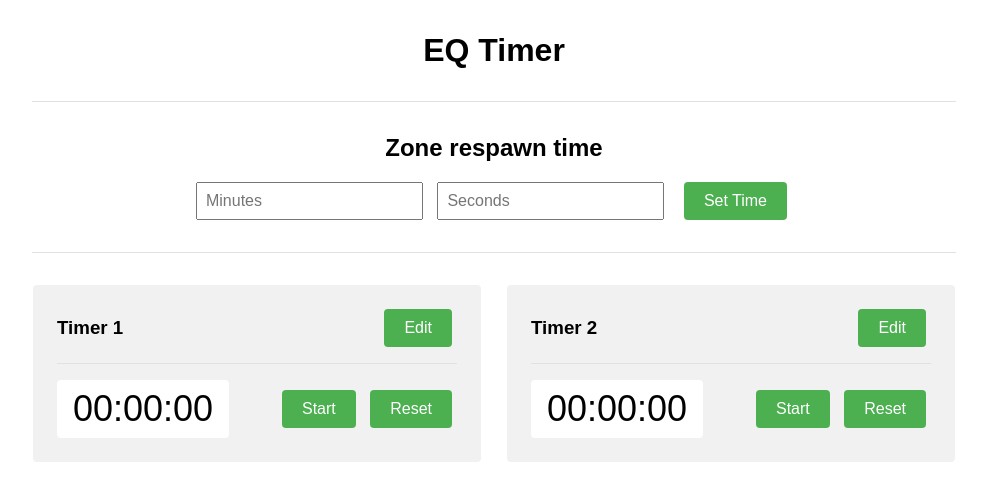
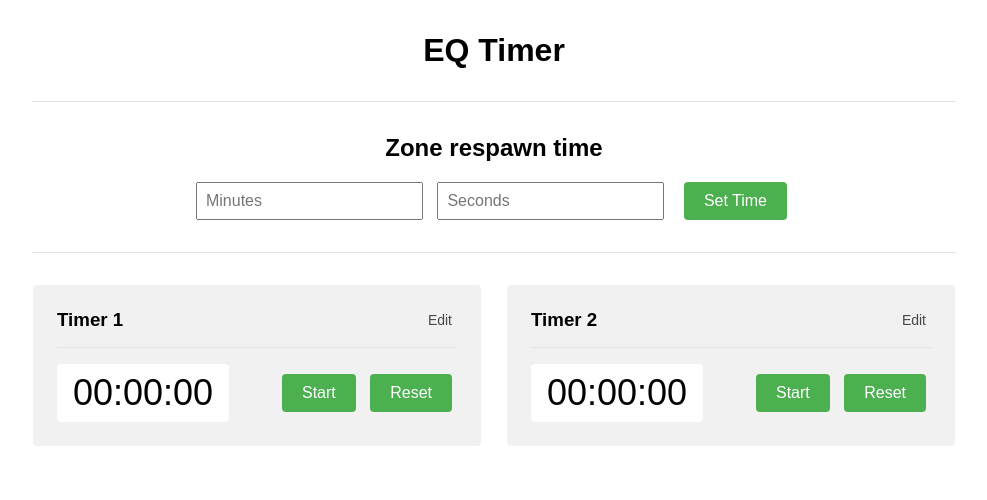
Before and after one commit to kkorolevdev/eq-tools, a plain HTML site: page timer/index.html in a window 1280 px wide. Shown: the whole page, without its empty margins (146-1133 px from the left). Drawn offline with Linux system fonts and the light colour scheme.

Commit message:
feat: change edit button

```diff
--- a/timer/styles.css
+++ b/timer/styles.css
@@ -136,6 +136,18 @@ button:active {
 	display: none;
 }
 
+.eq-timer__group-label-edit {
+	font-size: 14px;
+	padding: 0;
+	background-color: transparent;
+	color: #474747;
+}
+
+.eq-timer__group-label-edit:hover {
+	background-color: transparent;
+	color: #000000;
+}
+
 .eq-timer__group-label h3 {
 	margin: 0;
 }
```
